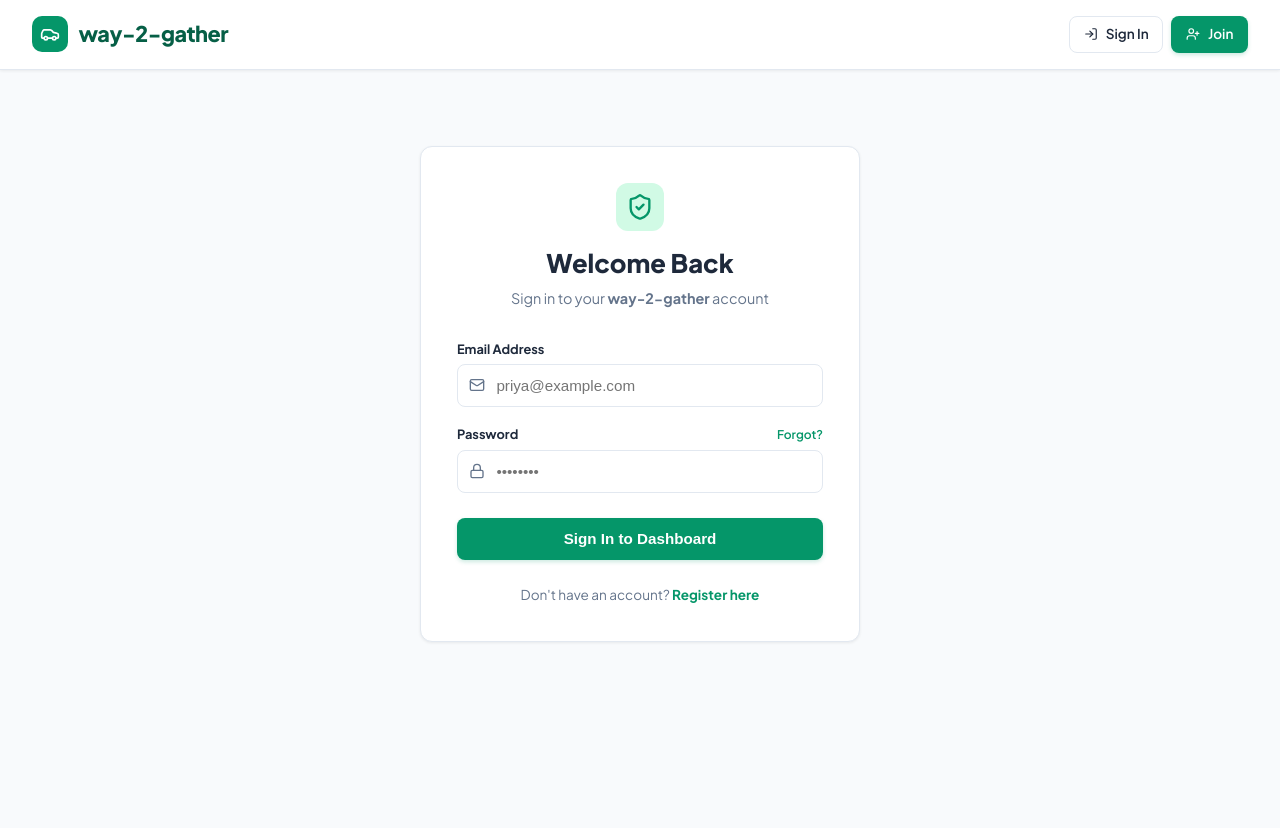
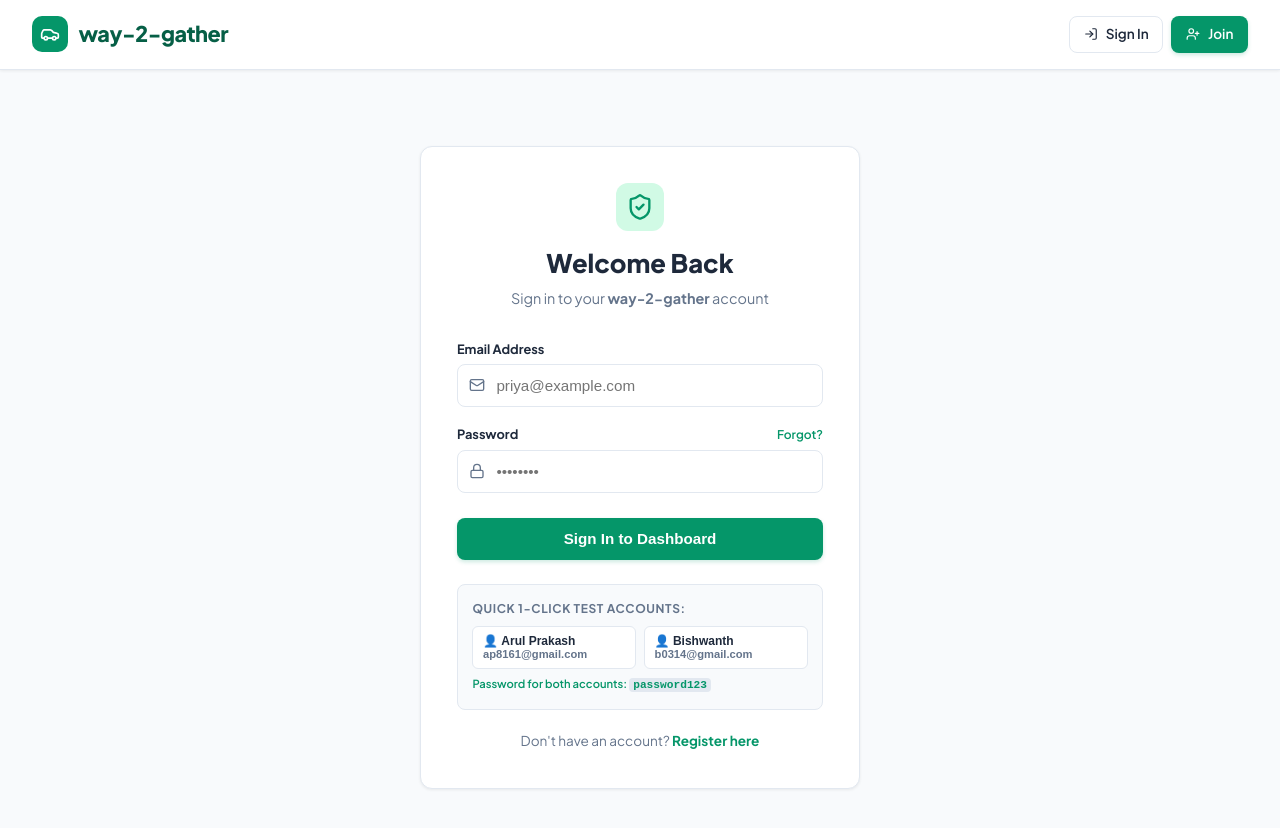
Before and after one commit to Immanuel-Raj-E/Way-2-gather, a React (Vite) app in the folder frontend/: page /login in a window 1280 px wide. Shown: the top 828 px of the page. Before the commit the page ends 800 px from the top, so only its background shows below. Built offline with nearby package versions, Linux system fonts and the light colour scheme; no server answers.

Commit message:
fix: ensure backend server running and add 1-click test credentials to login page

```diff
--- a/frontend/src/pages/Login.jsx
+++ b/frontend/src/pages/Login.jsx
@@ -137,7 +137,43 @@ export default function Login() {
           </Button>
         </form>
 
-        <div style={{ textAlign: 'center', marginTop: '1.5rem', fontSize: '0.85rem', color: 'var(--text-muted)' }}>
+        {/* Quick Demo Credentials */}
+        <div style={{ marginTop: '1.5rem', background: '#f8fafc', padding: '0.9rem', borderRadius: 8, border: '1px solid var(--border-color)' }}>
+          <div style={{ fontSize: '0.75rem', fontWeight: 700, color: 'var(--text-muted)', marginBottom: '0.5rem', textTransform: 'uppercase', letterSpacing: '0.05em' }}>
+            Quick 1-Click Test Accounts:
+          </div>
+          <div style={{ display: 'grid', gridTemplateColumns: '1fr 1fr', gap: '0.5rem' }}>
+            <button
+              type="button"
+              onClick={() => setFormData({ email: 'ap8161@gmail.com', password: 'password123' })}
+              style={{
+                padding: '0.45rem 0.6rem', background: '#ffffff', border: '1px solid var(--border-color)',
+                borderRadius: 6, fontSize: '0.75rem', fontWeight: 600, cursor: 'pointer', textAlign: 'left',
+                color: 'var(--text-main)'
+              }}
+            >
+              👤 <b>Arul Prakash</b>
+              <div style={{ fontSize: '0.7rem', color: 'var(--text-muted)' }}>ap8161@gmail.com</div>
+            </button>
+            <button
+              type="button"
+              onClick={() => setFormData({ email: 'b0314@gmail.com', password: 'password123' })}
+              style={{
+                padding: '0.45rem 0.6rem', background: '#ffffff', border: '1px solid var(--border-color)',
+                borderRadius: 6, fontSize: '0.75rem', fontWeight: 600, cursor: 'pointer', textAlign: 'left',
+                color: 'var(--text-main)'
+              }}
+            >
+              👤 <b>Bishwanth</b>
+              <div style={{ fontSize: '0.7rem', color: 'var(--text-muted)' }}>b0314@gmail.com</div>
+            </button>
+          </div>
+          <div style={{ fontSize: '0.7rem', color: 'var(--primary)', marginTop: '0.4rem', fontWeight: 600 }}>
+            Password for both accounts: <code style={{ background: '#e2e8f0', padding: '1px 4px', borderRadius: 4 }}>password123</code>
+          </div>
+        </div>
+
+        <div style={{ textAlign: 'center', marginTop: '1.25rem', fontSize: '0.85rem', color: 'var(--text-muted)' }}>
           Don't have an account?{' '}
           <Link to="/register" style={{ color: 'var(--primary)', fontWeight: 700 }}>
             Register here
```
